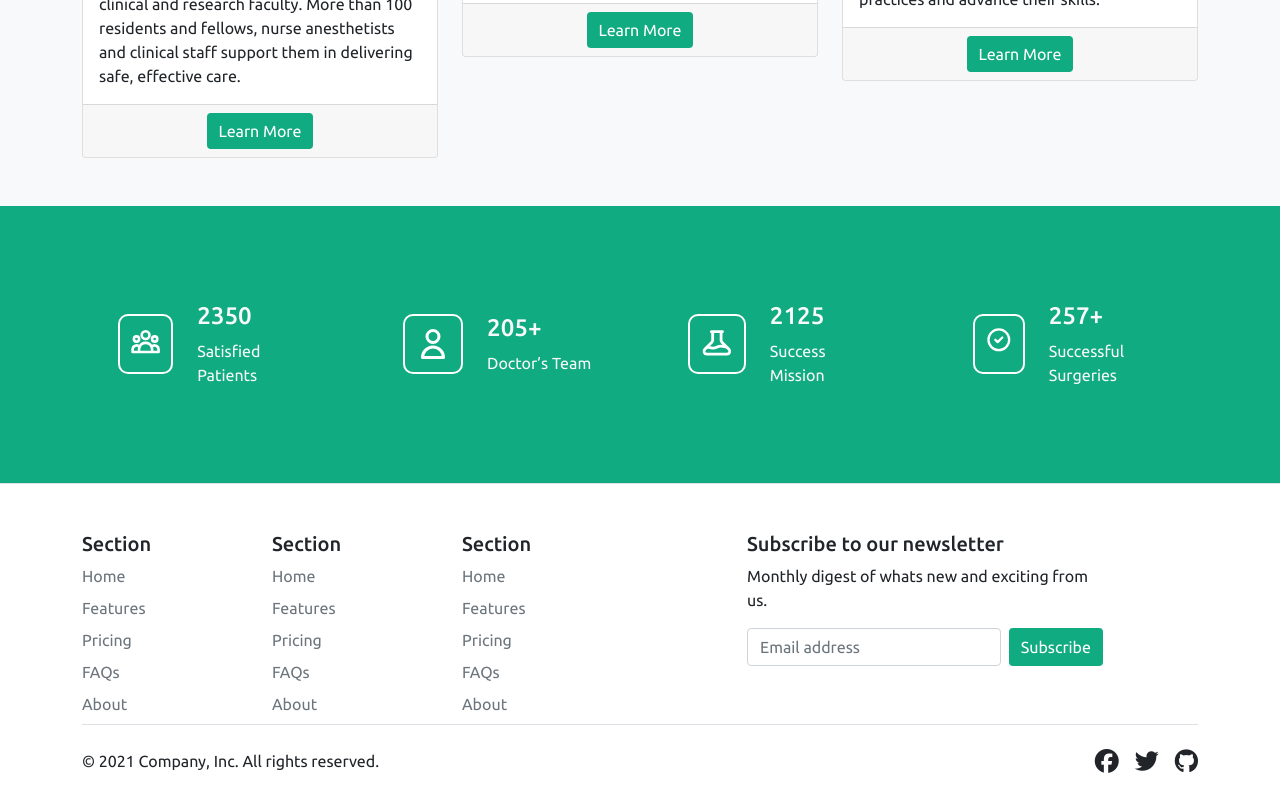
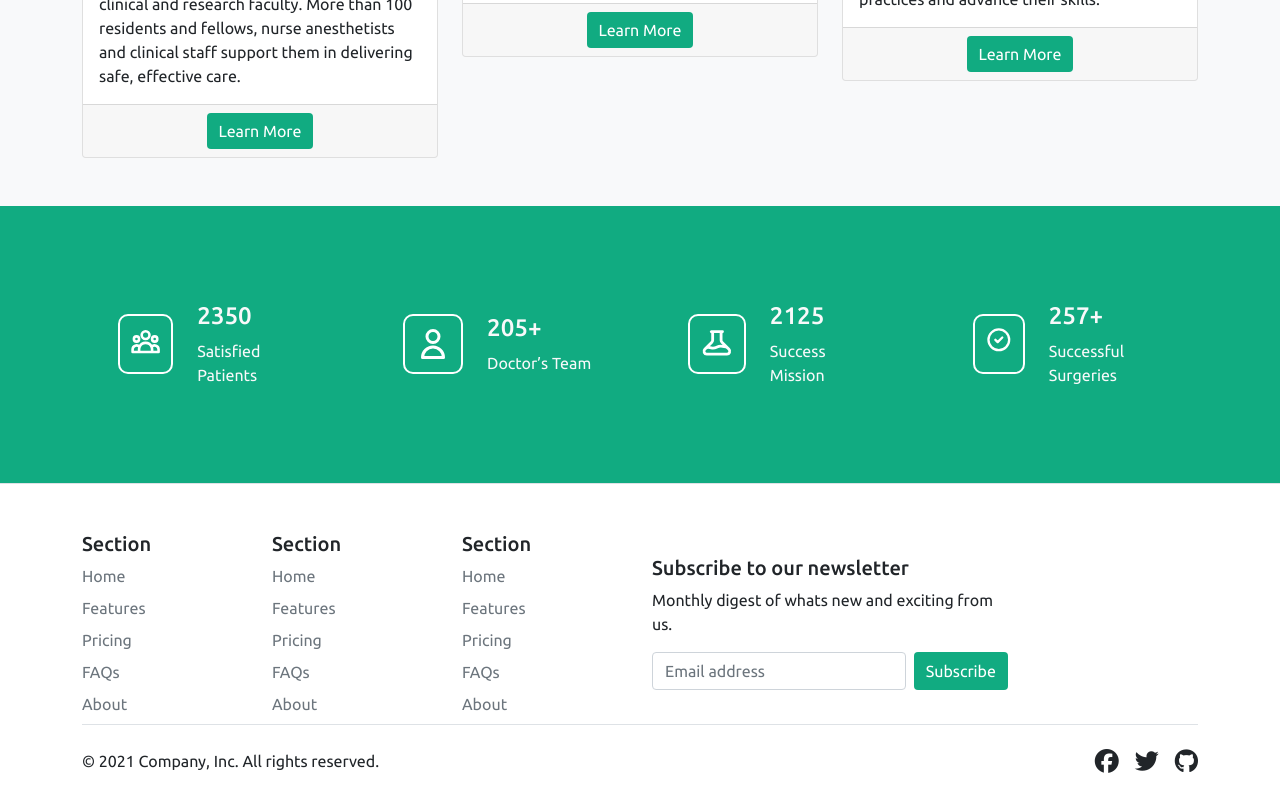
Before and after one commit to coders-sohan/healthcare-related-website, a React (Create React App) app: page / in a window 1280 px wide. Shown: the part 2642-3442 px from the top of the page. Built offline with nearby package versions, Linux system fonts and the light colour scheme; no server answers.

Commit message:
services page done

```diff
--- a/src/components/Footer/Footer.js
+++ b/src/components/Footer/Footer.js
@@ -8,7 +8,7 @@ const Footer = () => {
 				<div className="container">
 					<footer className="pt-5 pb-2">
 						<div className="row">
-							<div className="col-2">
+							<div className="col-lg-2 col-md-4 col-4">
 								<h5>Section</h5>
 								<ul className="nav flex-column">
 									<li className="nav-item mb-2">
@@ -39,7 +39,7 @@ const Footer = () => {
 								</ul>
 							</div>
 
-							<div className="col-2">
+							<div className="col-lg-2 col-md-4 col-4">
 								<h5>Section</h5>
 								<ul className="nav flex-column">
 									<li className="nav-item mb-2">
@@ -70,7 +70,7 @@ const Footer = () => {
 								</ul>
 							</div>
 
-							<div className="col-2">
+							<div className="col-lg-2 col-md-4 col-4">
 								<h5>Section</h5>
 								<ul className="nav flex-column">
 									<li className="nav-item mb-2">
@@ -101,7 +101,7 @@ const Footer = () => {
 								</ul>
 							</div>
 
-							<div className="col-4 offset-1">
+							<div className="col-lg-4 col-md-4 col-12 m-0 pt-4 offset-1">
 								<form>
 									<h5>Subscribe to our newsletter</h5>
 									<p>Monthly digest of whats new and exciting from us.</p>
```
